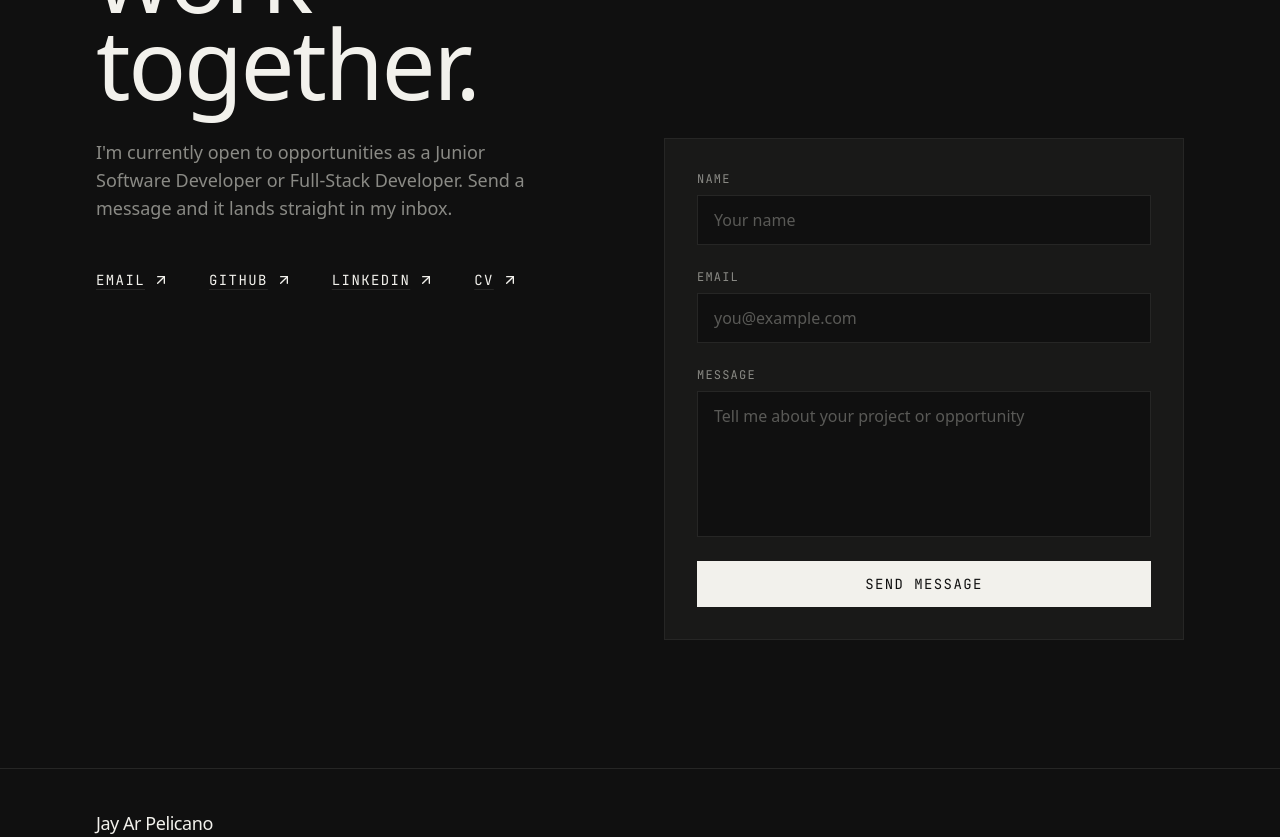
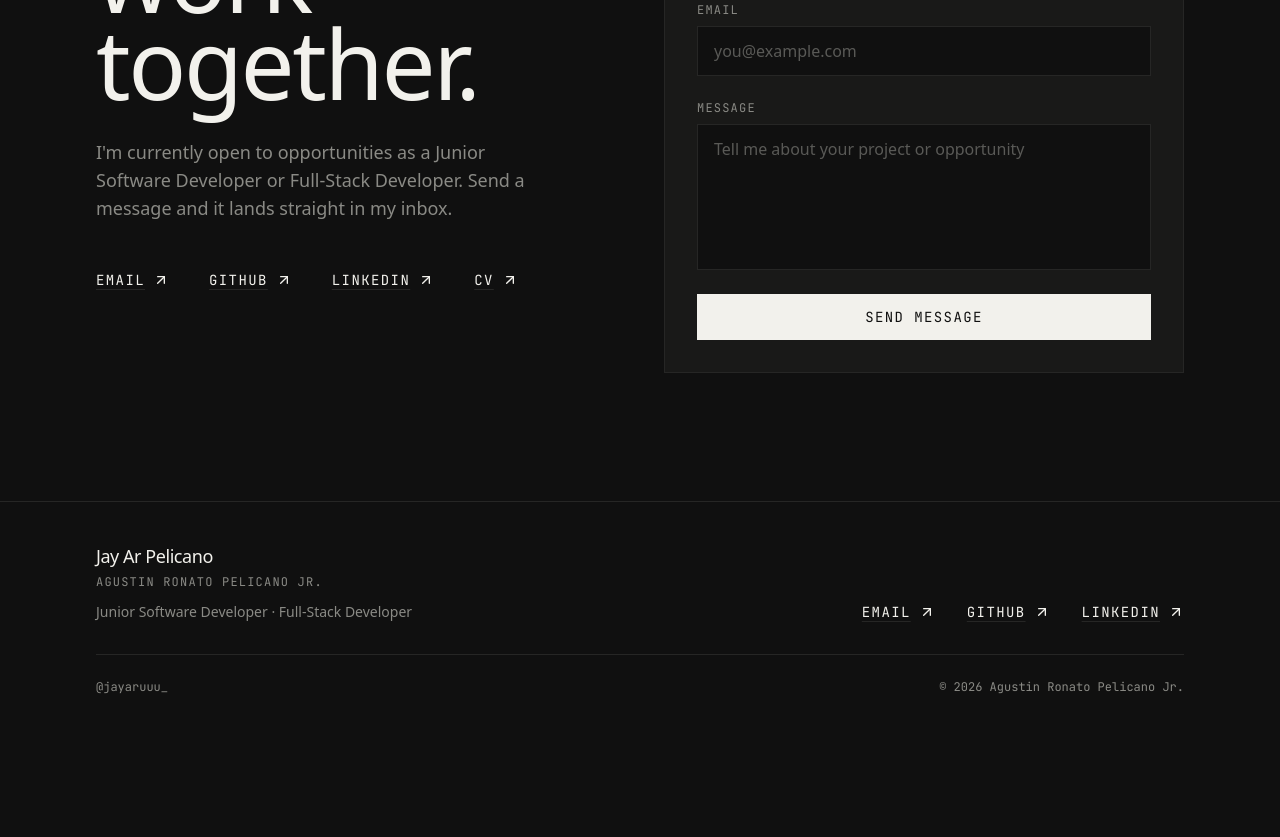
Before and after one commit to jayarpelicano01/jayaruuu_, a Next.js app: page / in a window 1280 px wide. Shown: the part 7820-8657 px from the top of the page. After the commit the page ends 8555 px from the top, so only its background shows below. Built offline with nearby package versions, Linux system fonts and the light colour scheme.

Commit message:
style: align contact form with heading in two-column layout

```diff
--- a/components/contact/contact.tsx
+++ b/components/contact/contact.tsx
@@ -45,7 +45,9 @@ export default function Contact() {
 
   return (
     <section id="contact" className="mx-auto max-w-content px-5 py-20 sm:px-8 sm:py-32">
+      <div className="grid gap-12 lg:grid-cols-2 lg:items-start">
         <Reveal>
+          <div>
             <h2 className="text-[14vw] font-medium leading-[0.9] tracking-tight sm:text-7xl lg:text-8xl">
               Let&apos;s
               <br />
@@ -53,16 +55,11 @@ export default function Contact() {
               <br />
               together.
             </h2>
-      </Reveal>
-
-      <div className="mt-8 grid gap-12 lg:grid-cols-2">
-        <Reveal delay={0.1}>
-          <p className="max-w-md text-lg text-muted">
+            <p className="mt-8 max-w-md text-lg text-muted">
               I&apos;m currently open to opportunities as a Junior Software
               Developer or Full-Stack Developer. Send a message and it lands
               straight in my inbox.
             </p>
-
             <div className="mt-12 flex flex-wrap gap-x-10 gap-y-4">
               <ArrowLink href={`mailto:${site.email}`}>Email</ArrowLink>
               <ArrowLink href={site.github}>GitHub</ArrowLink>
@@ -71,9 +68,10 @@ export default function Contact() {
                 CV
               </ArrowLink>
             </div>
+          </div>
         </Reveal>
 
-        <Reveal delay={0.15}>
+        <Reveal delay={0.1} className="lg:pt-6">
           <form
             onSubmit={handleSubmit}
             className="flex flex-col gap-6 border border-line bg-paper p-6 sm:p-8"
```
Lines whose indentation alone changed are shown as unchanged.
